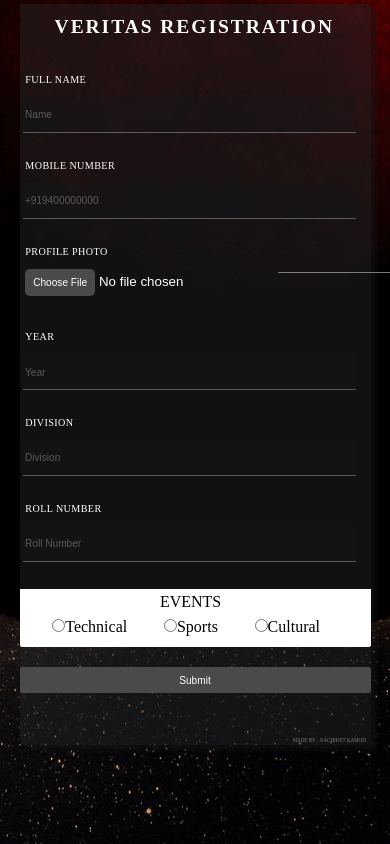
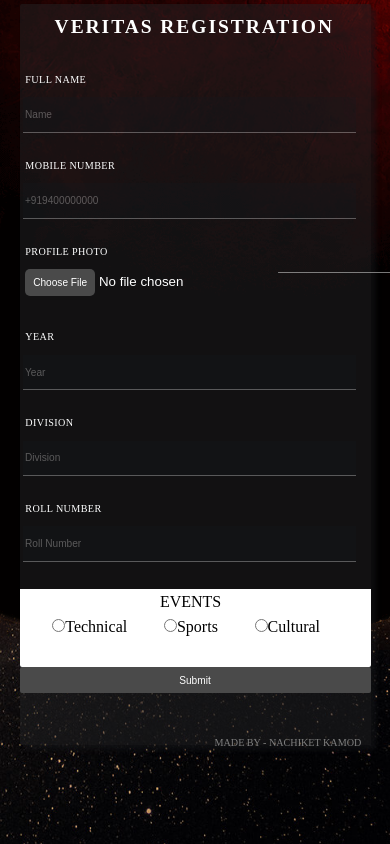
Before and after one commit to nachikamod/VERITAS-FORMS, a plain HTML site: page registration_q43gr34b3248b3184bt0rb24.html in a window 390 px wide. Shown: the top 844 px of the page. Drawn offline with nearby package versions, Linux system fonts and the light colour scheme.

Commit message:
kjsdbkb
ksbvdkbskb

```diff
--- a/style.css
+++ b/style.css
@@ -1020,7 +1020,7 @@ body.ready .mars__planet {
     margin-top:150vw;
     width: 100%;
     border: 0;
-    height: 15vw;
+    height: 20vw;
     border-radius: 0 0 0.5vw 0.5vw;
   }
 
@@ -1051,10 +1051,10 @@ body.ready .mars__planet {
 
   .footer-div{
     position: absolute;
-    margin-left: 70vw;
+    margin-left: 50vw;
     margin-top: 188vw;
     color: grey;
-    font-size: 1.3vw;
+    font-size: 2.6vw;
   }
 
 
```
